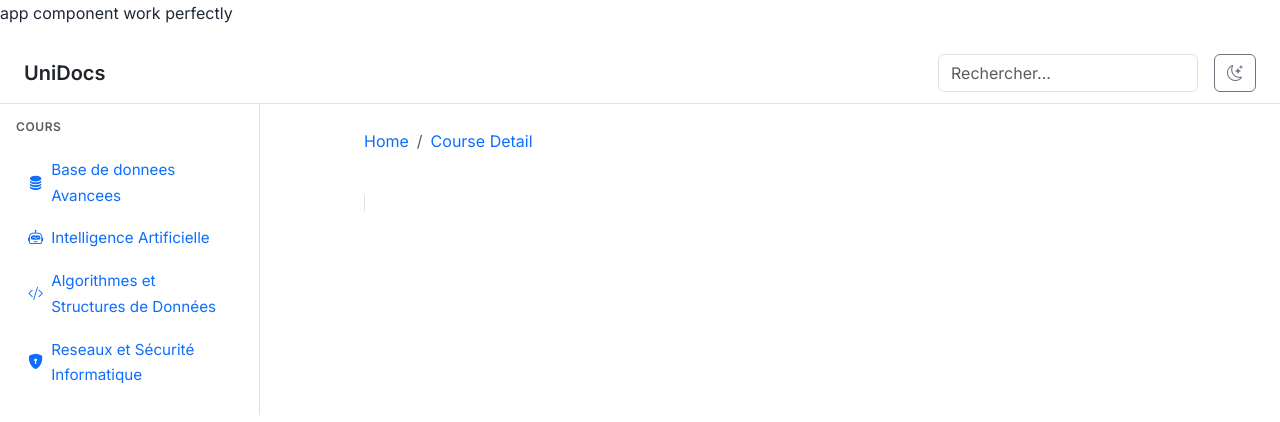
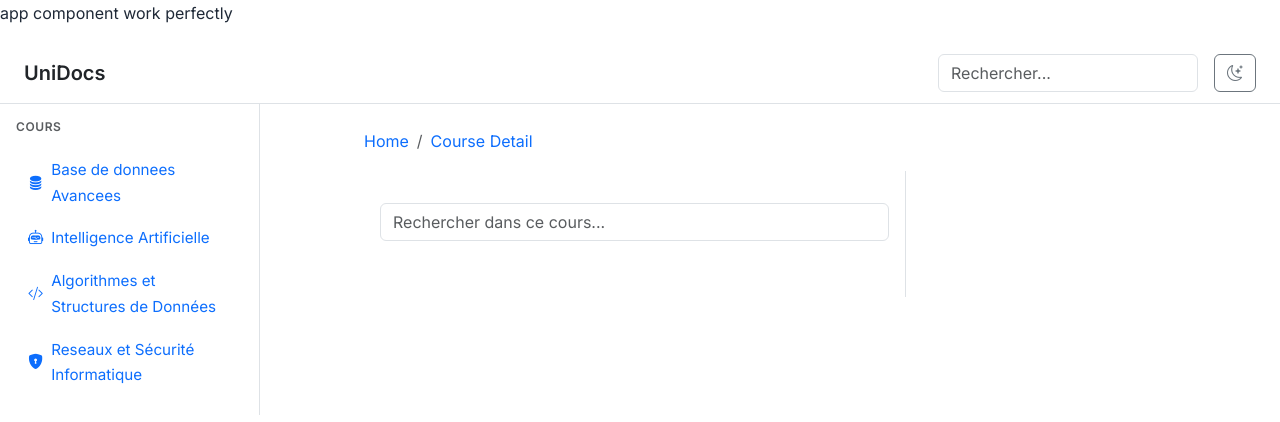
Before and after one commit to monamijer/optimal, an Angular app: page /courses/1 in a window 1280 px wide. Shown: the top 422 px of the page. Built offline with nearby package versions, Linux system fonts and the light colour scheme.

Commit message:
ui animations and search bar add

```diff
--- a/src/app/core/services/scrollspy.service.ts
+++ b/src/app/core/services/scrollspy.service.ts
@@ -24,4 +24,5 @@ export class ScrollspyService {
         });
 
     }
+
 }
--- a/src/app/features/courses/course-section/course-section.component.css
+++ b/src/app/features/courses/course-section/course-section.component.css
@@ -0,0 +1,10 @@
+.doc-section {
+  opacity: 0;
+  transform: translateY(12px);
+  transition: all 0.4s ease;
+}
+
+.doc-section.visible {
+  opacity: 1;
+  transform: translateY(0);
+}
--- a/src/app/features/courses/course-section/course-section.component.ts
+++ b/src/app/features/courses/course-section/course-section.component.ts
@@ -1,6 +1,7 @@
-import { ChangeDetectionStrategy, Component, computed, inject, Input } from '@angular/core';
+import { ChangeDetectionStrategy, Component, computed, inject, Input, signal } from '@angular/core';
 import { CourseSection } from '../models/courseSection.model';
 import { MarkdownService } from '../../../core/services/markdown.service';
+import { CourseSectionService } from '../services/course-section.service';
 
 @Component({
   selector: 'app-course-section',
@@ -16,5 +17,4 @@ export class CourseSectionComponent {
     html = computed(()=>
         this.markdown.parse(this.section.content)
     );
-
 }
--- a/src/app/features/courses/pages/course-detail/course-detail.component.html
+++ b/src/app/features/courses/pages/course-detail/course-detail.component.html
@@ -1,41 +1,45 @@
+<div class="container-fluid">
   <div class="row">
-  <!-- content -->
-  <div class="col-lg-9">
-    @for(section of sections(); track section.id){
-    <section [id]='section.id' class='doc-section mb-5'>
-      <h2>{{section.title}}</h2>
-      <p>{{section.content}}</p>
-    </section>
+
+    <!-- CONTENU PRINCIPAL -->
+    <main class="col-lg-8 doc-content">
+
+      <!-- Barre de recherche -->
+      <div class="mb-4">
+        <input
+          type="text"
+          class="form-control"
+          placeholder="Rechercher dans ce cours..."
+          (input)="search.set($any($event.target).value)"
+        />
+      </div>
+
+      <!-- Sections -->
+      @for (section of filteredSections(); track section.id) {
+        <app-course-section [section]="section" />
       }
-  </div>
-  <!-- scrollspy -->
-  <div class="col-lg-3 d-none d-lg-block">
-    <nav class="position-sticky top-0 pt-4 small">
-      <ul class="nav flex-column">
-        @for(heading of headings(); track heading.id){
-        <li class="nav-item" [style.margin-left.px]="(heading.level - 1) * 12" >
-         <a class="nav-link" [class.active]="scrollSpy.activeId() === heading.id" [href]="'#' + heading.id">
-            {{heading.text}}
+
+    </main>
+
+    <!-- TABLE DES MATIÈRES -->
+    <aside class="col-lg-4 d-none d-lg-block doc-toc">
+      <nav>
+        <ul class="list-unstyled">
+
+          @for (heading of headings(); track heading.id) {
+            <li
+              [class.active]="scrollSpy.activeId() === heading.id"
+              [style.padding-left.px]="heading.level === 3 ? 16 : 0"
+            >
+              <a [href]="'#' + heading.id">
+                {{ heading.text }}
               </a>
             </li>
           }
+
         </ul>
       </nav>
+    </aside>
+
   </div>
 </div>
-<aside class="doc-toc d-none d-lg-block">
-  <nav id="course-nav">
-    <ul class="list-unstyled">
-      @for(heading of headings(); track heading.id){
-      <li
-      [class.active]="scrollSpy.active()=== heading.id"
-      [style.padding-left.px]=== "heading.level === 3 ? 16 : 0">
-        <a class="nav-link" [href]="'#' + heading.id">
-          {{heading.text}}
-        </a>
-      </li>
-      }
-    </ul>
-  </nav>
-
-</aside>
--- a/src/app/features/courses/pages/course-detail/course-detail.component.ts
+++ b/src/app/features/courses/pages/course-detail/course-detail.component.ts
@@ -5,10 +5,11 @@ import { CourseService } from '../../services/course.service';
 import { MarkdownService } from '../../../../core/services/markdown.service';
 import { ScrollspyService } from '../../../../core/services/scrollspy.service';
 import { CourseSection } from '../../models/courseSection.model';
+import { CourseSectionComponent } from '../../course-section/course-section.component';
 
 @Component({
   selector: 'app-course-detail',
-  imports: [],
+  imports: [CourseSectionComponent],
   templateUrl: './course-detail.component.html',
   styleUrl: './course-detail.component.css'
 })
@@ -42,4 +43,14 @@ export class CourseDetailComponent implements AfterViewInit {
       this.sections().map(s=> s.content).join('\n')
     )
   );
+ search = signal('');
+
+ filteredSections = computed(()=>
+   this.sections().filter(section =>
+      section.content
+        .toLowerCase()
+        .includes(this.search().toLowerCase())
+
+  )
+);
 }
--- a/src/app/features/courses/services/course-section.service.ts
+++ b/src/app/features/courses/services/course-section.service.ts
@@ -4,6 +4,4 @@ import { Injectable } from '@angular/core';
   providedIn: 'root'
 })
 export class CourseSectionService {
-  private sections:
-
 }
--- a/src/styles.css
+++ b/src/styles.css
@@ -84,6 +84,34 @@ code {
   font-size: 0.95rem;
   padding: 0.4rem 0.75rem;
 }
+
+.doc-toc {
+  position: sticky;
+  top: 5rem;
+  max-height: calc(100vh - 5rem);
+  overflow-y: auto;
+  padding-left: 1rem;
+  border-left: 1px solid var(--bs-border-color);
+}
+
+.doc-toc ul li {
+  margin-bottom: 0.5rem;
+}
+
+.doc-toc ul li a {
+  text-decoration: none;
+  color: var(--bs-body-color);
+  font-size: 0.9rem;
+  display: block;
+  transition: all 0.2s ease;
+}
+
+.doc-toc ul li.active a {
+  color: var(--bs-primary);
+  font-weight: 600;
+  border-left: 3px solid var(--bs-primary);
+  padding-left: 0.75rem;
+}
 .doc-section {
   opacity: 0;
   transform: translateY(12px);
@@ -97,7 +125,12 @@ code {
 .doc-content {
   max-width: 780px;
   margin: 0 auto;
+  padding: 2rem 1rem;
   background-color: var(--bs-body-bg);
+}
+.doc-content p {
+  line-height: 1.7;
+  margin-bottom: 1rem;
 }
 .doc-nav .active {
   color: var(--bs-primary);
```
Lines whose indentation alone changed are shown as unchanged.
